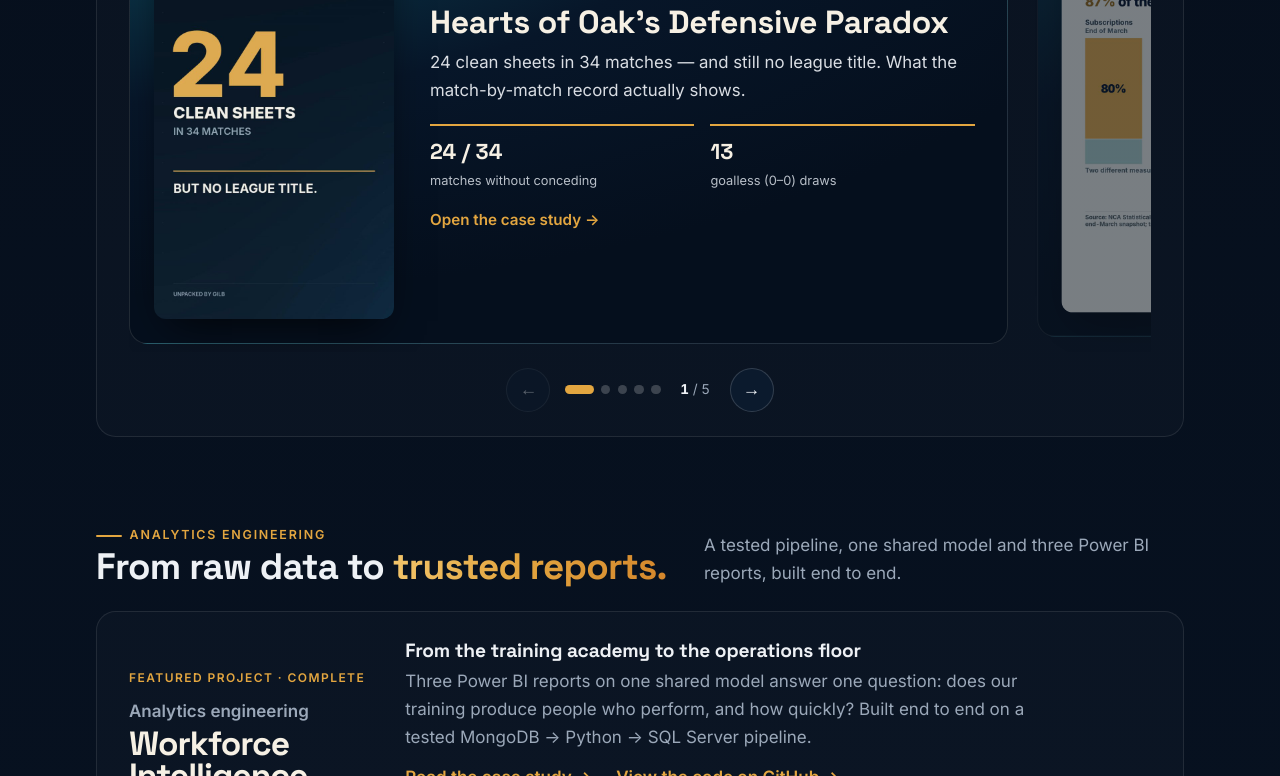
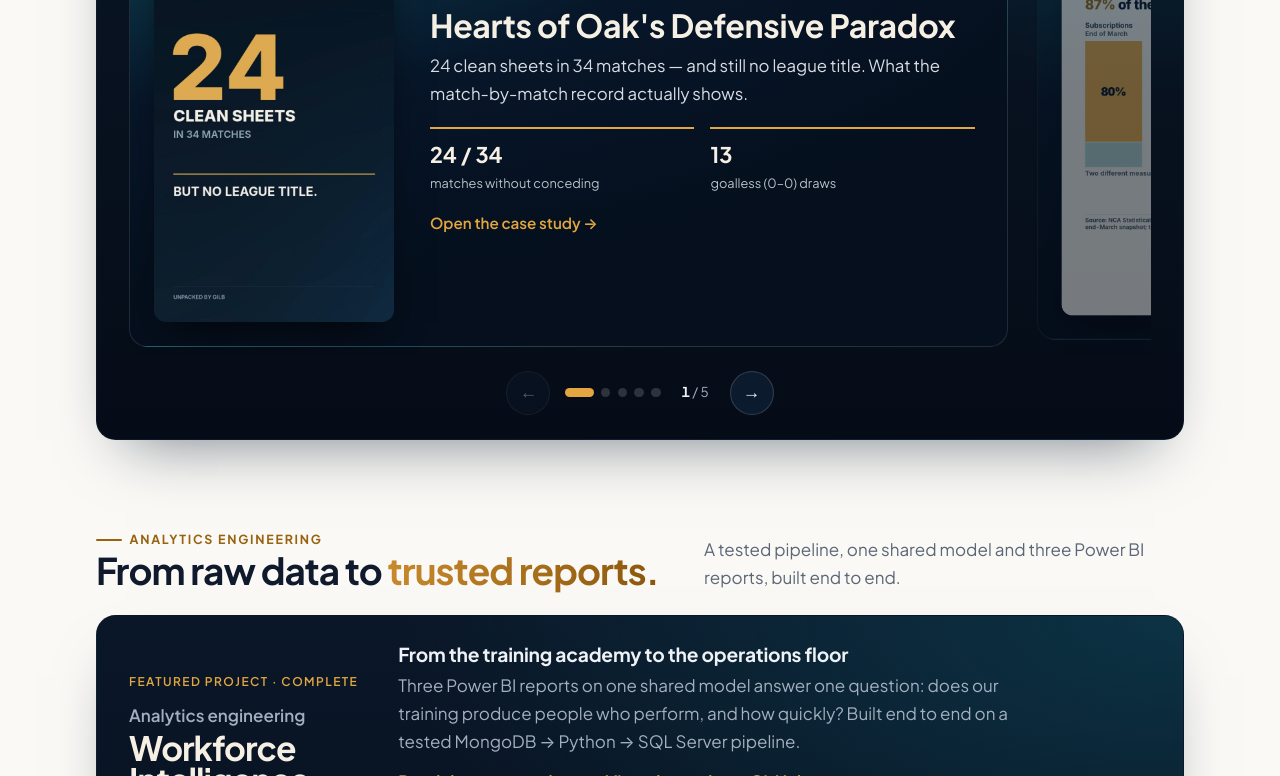
Before and after one commit to Gilbert-B/portfolio-website, an Astro site: page / in a window 1280 px wide. Shown: the part 2024-2800 px from the top of the page. Built offline with nearby package versions, Linux system fonts and the light colour scheme; Astro itself is replaced by a stand-in of ours.

Commit message:
Switch to a light theme with dark showcase panels and Plus Jakarta Sans
- Light, warm off-white pages with navy text; deep gold for text accents,
  bright gold kept for buttons
- New .dark class restores the navy/gold palette inside the Unpacked and
  Workforce showcases, the hero dashboard, the Unpacked panels and the footer
- Plus Jakarta Sans replaces Inter and Space Grotesk
- Theme-aware shadows, hover tints and carousel dots

```diff
--- a/src/components/Footer.astro
+++ b/src/components/Footer.astro
@@ -7,7 +7,7 @@ const links = MENU;
 const showCta = !Astro.url.pathname.startsWith('/contact');
 ---
 
-<footer>
+<footer class="dark">
   <div class="container">
     {showCta && <div class="cta">
       <p class="big">Have numbers you don't fully trust? <span class="hl">Let's look at them together.</span></p>
@@ -25,7 +25,7 @@ const showCta = !Astro.url.pathname.startsWith('/contact');
 </footer>
 
 <style>
-  footer { border-top: 1px solid var(--border); color: var(--muted); font-size: 0.925rem; background: rgba(0, 0, 0, 0.2); }
+  footer { margin-top: 2rem; color: var(--muted); font-size: 0.925rem; background: radial-gradient(50rem 20rem at 90% 0%, rgba(14, 74, 92, 0.5), transparent 70%), #071221; }
   .cta { display: flex; flex-wrap: wrap; align-items: center; justify-content: space-between; gap: 1.25rem 2rem; padding: 3rem 0 2.5rem; border-bottom: 1px solid var(--border); }
   .big { margin: 0; font-family: var(--display); font-size: clamp(1.35rem, 3vw, 1.9rem); font-weight: 600; line-height: 1.2; color: var(--text); max-width: 36rem; letter-spacing: -0.015em; }
   .cta + .row { border-top: 0; }
--- a/src/components/HeroDash.astro
+++ b/src/components/HeroDash.astro
@@ -5,7 +5,7 @@
 const dots = Array.from({ length: 34 }, (_, i) => i < 24);
 ---
 
-<div class="dash" data-reveal style="--d:150ms">
+<div class="dash dark" data-reveal style="--d:150ms">
   <div class="top">
     <span class="lights" aria-hidden="true"><i></i><i></i><i></i></span>
     <span>From my case studies</span>
--- a/src/components/projects/SuiteShowcase.astro
+++ b/src/components/projects/SuiteShowcase.astro
@@ -44,7 +44,7 @@ const slides: Slide[] = [
 ];
 ---
 
-<section class="showcase">
+<section class="showcase dark block">
   <div class="intro">
     <div class="name">
       <p class="kicker">Featured project · Complete</p>
@@ -70,7 +70,6 @@ const slides: Slide[] = [
 <style>
   .showcase {
     padding: 1.25rem; border-radius: calc(var(--radius) * 1.4);
-    background: rgba(255, 255, 255, 0.02); border: 1px solid var(--border);
   }
   @media (min-width: 48rem) { .showcase { padding: 1.75rem 2rem 1.5rem; } }
   .intro { display: grid; gap: 0.75rem 2.5rem; margin-bottom: 1.25rem; }
--- a/src/components/unpacked/Carousel.astro
+++ b/src/components/unpacked/Carousel.astro
@@ -177,7 +177,7 @@ const items: Slide[] = Astro.props.slides ?? (episodes ?? []).map((e) => ({
   .nav:hover:not(:disabled) { border-color: var(--accent); color: var(--accent); }
   .nav:disabled { opacity: 0.35; cursor: default; }
   .dots { display: flex; gap: 0.45rem; }
-  .dot { width: 0.6rem; height: 0.6rem; padding: 0; border-radius: 999px; border: 0; cursor: pointer; background: rgba(255, 255, 255, 0.2); transition: width 0.3s var(--ease), background 0.3s; }
+  .dot { width: 0.6rem; height: 0.6rem; padding: 0; border-radius: 999px; border: 0; cursor: pointer; background: var(--border-strong); transition: width 0.3s var(--ease), background 0.3s; }
   .dot[aria-current] { width: 1.8rem; background: var(--accent); }
   .count { font-size: 0.85rem; color: var(--muted); font-variant-numeric: tabular-nums; min-width: 2.5rem; text-align: center; }
   .count b { color: var(--text); }
--- a/src/components/unpacked/Showcase.astro
+++ b/src/components/unpacked/Showcase.astro
@@ -7,7 +7,7 @@ import { getEpisodes, UNPACKED } from '../../data/unpacked';
 const episodes = await getEpisodes();
 ---
 
-<section class="showcase">
+<section class="showcase dark block">
   <div class="intro">
     <div class="name">
       <p class="kicker">Featured project · Ongoing</p>
@@ -29,7 +29,6 @@ const episodes = await getEpisodes();
 <style>
   .showcase {
     padding: 1.25rem; border-radius: calc(var(--radius) * 1.4);
-    background: rgba(255, 255, 255, 0.02); border: 1px solid var(--border);
   }
   @media (min-width: 48rem) { .showcase { padding: 1.75rem 2rem 1.5rem; } }
   .intro { display: grid; gap: 0.75rem 2.5rem; margin-bottom: 1.25rem; }
--- a/src/layouts/Base.astro
+++ b/src/layouts/Base.astro
@@ -18,13 +18,13 @@ const fullTitle = title ? `${title} · ${SITE.name}` : `${SITE.name} — ${SITE.
   <head>
     <meta charset="utf-8" />
     <meta name="viewport" content="width=device-width, initial-scale=1" />
-    <meta name="theme-color" content="#050c17" />
+    <meta name="theme-color" content="#faf9f6" />
     <link rel="icon" type="image/svg+xml" href="/favicon.svg" />
     <link rel="preconnect" href="https://fonts.googleapis.com" />
     <link rel="preconnect" href="https://fonts.gstatic.com" crossorigin />
     <link
       rel="stylesheet"
-      href="https://fonts.googleapis.com/css2?family=Inter:wght@400;500;600;700&family=Space+Grotesk:wght@500;600;700&display=swap"
+      href="https://fonts.googleapis.com/css2?family=Plus+Jakarta+Sans:wght@400;500;600;700;800&display=swap"
     />
     <title>{fullTitle}</title>
     <meta name="description" content={description} />
--- a/src/pages/index.astro
+++ b/src/pages/index.astro
@@ -131,7 +131,7 @@ const method = [
     list-style: none; margin: 3rem 0 0; padding: 0;
     display: grid; grid-template-columns: repeat(2, 1fr);
     border: 1px solid var(--border); border-radius: var(--radius); overflow: hidden;
-    background: rgba(255, 255, 255, 0.02);
+    background: var(--surface); box-shadow: var(--shadow);
   }
   @media (min-width: 48rem) { .proof { grid-template-columns: repeat(4, 1fr); } }
   .proof li { padding: 1.2rem 1.25rem; border-right: 1px solid var(--border); border-bottom: 1px solid var(--border); display: grid; gap: 0.15rem; }
@@ -180,7 +180,7 @@ const method = [
   @media (min-width: 48rem) { .method { grid-template-columns: repeat(4, 1fr); gap: 1.25rem; } }
   .method li { position: relative; padding-top: 1.4rem; border-top: 2px solid var(--border-strong); }
   .method li::before { content: ''; position: absolute; top: -2px; left: 0; width: 3rem; height: 2px; background: var(--accent); }
-  .step { font-family: var(--display); font-size: 2.6rem; font-weight: 700; line-height: 1; color: transparent; -webkit-text-stroke: 1px rgba(227, 166, 64, 0.7); display: block; margin-bottom: 0.75rem; }
+  .step { font-family: var(--display); font-size: 2.6rem; font-weight: 700; line-height: 1; color: transparent; -webkit-text-stroke: 1.25px var(--accent); display: block; margin-bottom: 0.75rem; }
   .method h3 { font-size: 1.25rem; }
   .method p { margin: 0; color: var(--muted); font-size: 0.975rem; }
 
--- a/src/styles/global.css
+++ b/src/styles/global.css
@@ -1,31 +1,67 @@
 /* Design tokens — change colours and spacing here, not in components.
-   "Bold dark": one deep-navy theme for the whole site, gold for emphasis,
-   teal for data lines. Taken from the Unpacked by GilB brand. */
+   "Light with dark showcases": warm off-white pages and navy ink for text;
+   gold is the brand accent. Any element with class="dark" switches back to
+   the deep-navy Unpacked by GilB palette (project showcases, hero dashboard,
+   footer), so components work unchanged on either background. */
 :root {
-  --bg: #050c17;
-  --bg-2: #081425;
-  --surface: #0b1a2d;
-  --surface-2: #10233b;
-  --text: #eef1f5;
-  --muted: #9ba8b9;
-  --border: rgba(255, 255, 255, 0.09);
-  --border-strong: rgba(255, 255, 255, 0.16);
-  --accent: #e3a640;          /* gold — links, buttons, highlights */
-  --accent-soft: rgba(227, 166, 64, 0.12);
-  --data: #3fc1b0;            /* teal — charts and data accents */
-  --data-soft: rgba(63, 193, 176, 0.14);
+  --bg: #faf9f6;
+  --bg-2: #f3f1ec;
+  --surface: #ffffff;
+  --surface-2: #ffffff;
+  --text: #0f1b2d;
+  --muted: #5b6676;
+  --border: rgba(15, 27, 45, 0.1);
+  --border-strong: rgba(15, 27, 45, 0.18);
+  --accent: #98620f;          /* deep gold — links, labels, highlights (readable on white) */
+  --accent-fill: #e3a640;     /* bright gold — button backgrounds */
+  --accent-soft: rgba(227, 166, 64, 0.16);
+  --hl-from: #c98a2c; --hl-to: #8a560c;   /* gold text highlight in headings */
+  --data: #1f8f83;            /* teal — charts and data accents */
+  --data-soft: rgba(31, 143, 131, 0.12);
+  --tint: rgba(15, 27, 45, 0.04);         /* subtle hover / track fill */
+  --shadow: 0 1px 2px rgba(15, 27, 45, 0.05), 0 12px 32px -18px rgba(15, 27, 45, 0.25);
+  --shadow-lift: 0 2px 4px rgba(15, 27, 45, 0.05), 0 22px 44px -20px rgba(15, 27, 45, 0.35);
   --radius: 14px;
   --max: 72rem;
-  --font: 'Inter', system-ui, -apple-system, 'Segoe UI', Roboto, Arial, sans-serif;
-  --display: 'Space Grotesk', 'Inter', system-ui, sans-serif;
+  --font: 'Plus Jakarta Sans', system-ui, -apple-system, 'Segoe UI', Roboto, Arial, sans-serif;
+  --display: var(--font);
   --ease: cubic-bezier(0.22, 1, 0.36, 1);
   /* Unpacked by GilB brand */
   --gilb-navy: #071629;
   --gilb-teal: #0e4a5c;
   --gilb-cream: #f6f0e4;
   --gilb-gold: #e3a640;
+  --gilb-gold-text: #98620f;
+  color-scheme: light;
+}
+
+/* Dark zones: the original deep-navy palette */
+.dark, .gilb-panel {
+  --bg: #050c17;
+  --bg-2: #081425;
+  --surface: #0b1a2d;
+  --surface-2: #10233b;
+  --text: #eef1f5;
+  --muted: #a3afbf;
+  --border: rgba(255, 255, 255, 0.09);
+  --border-strong: rgba(255, 255, 255, 0.16);
+  --accent: #e3a640;
+  --accent-soft: rgba(227, 166, 64, 0.12);
+  --hl-from: #f3c56b; --hl-to: #d4862b;
+  --data: #3fc1b0;
+  --data-soft: rgba(63, 193, 176, 0.14);
+  --tint: rgba(255, 255, 255, 0.06);
+  --shadow: 0 18px 40px -20px rgba(0, 0, 0, 0.8);
+  --shadow-lift: 0 18px 40px -20px rgba(0, 0, 0, 0.8), 0 0 0 1px rgba(227, 166, 64, 0.15);
   --gilb-gold-text: #e3a640;
+  color: var(--text);
   color-scheme: dark;
+}
+/* A dark showcase block: navy panel on the light page */
+.dark.block {
+  background: radial-gradient(120% 90% at 100% 0%, rgba(14, 74, 92, 0.55), transparent 60%), linear-gradient(180deg, #0a1728, #050c17);
+  border: 1px solid rgba(15, 27, 45, 0.6);
+  box-shadow: 0 30px 60px -30px rgba(7, 22, 41, 0.55);
 }
 
 *, *::before, *::after { box-sizing: border-box; }
@@ -38,9 +74,8 @@ body {
   min-height: 100vh;
   background-color: var(--bg);
   background-image:
-    radial-gradient(60rem 40rem at 85% -10%, rgba(14, 74, 92, 0.55), transparent 60%),
-    radial-gradient(45rem 30rem at -10% 20%, rgba(227, 166, 64, 0.07), transparent 60%),
-    linear-gradient(var(--bg), var(--bg-2));
+    radial-gradient(60rem 36rem at 90% -10%, rgba(14, 74, 92, 0.08), transparent 60%),
+    radial-gradient(45rem 30rem at -10% 10%, rgba(227, 166, 64, 0.08), transparent 60%);
   background-repeat: no-repeat;
   color: var(--text);
   font-family: var(--font);
@@ -49,23 +84,24 @@ body {
   -webkit-font-smoothing: antialiased;
 }
 
-/* Faint data-grid texture behind everything */
+/* Faint data-grid texture at the top of the page */
 body::before {
-  content: ''; position: fixed; inset: 0; z-index: -1; pointer-events: none;
+  content: ''; position: absolute; inset: 0 0 auto; height: 44rem; z-index: -1; pointer-events: none;
   background-image:
-    linear-gradient(rgba(255, 255, 255, 0.025) 1px, transparent 1px),
-    linear-gradient(90deg, rgba(255, 255, 255, 0.025) 1px, transparent 1px);
+    linear-gradient(rgba(15, 27, 45, 0.045) 1px, transparent 1px),
+    linear-gradient(90deg, rgba(15, 27, 45, 0.045) 1px, transparent 1px);
   background-size: 48px 48px;
-  mask-image: radial-gradient(ellipse at 50% 0%, #000 0%, transparent 75%);
+  mask-image: radial-gradient(ellipse at 50% 0%, #000 0%, transparent 70%);
 }
 
-::selection { background: var(--accent); color: var(--bg); }
+::selection { background: var(--accent-fill); color: #1a1205; }
 
 a { color: var(--accent); text-underline-offset: 0.2em; text-decoration-thickness: 1px; }
 a:hover { text-decoration-thickness: 2px; }
 :focus-visible { outline: 2px solid var(--accent); outline-offset: 3px; border-radius: 4px; }
 
-h1, h2, h3 { font-family: var(--display); line-height: 1.12; letter-spacing: -0.02em; font-weight: 700; }
+h1, h2, h3 { font-family: var(--display); line-height: 1.12; letter-spacing: -0.025em; font-weight: 700; }
+h3 { font-weight: 700; }
 h1 { font-size: clamp(2.3rem, 6vw, 4rem); margin: 0 0 1.1rem; }
 h2 { font-size: clamp(1.6rem, 3.4vw, 2.3rem); margin: 4rem 0 1.25rem; }
 h3 { font-size: 1.2rem; margin: 0 0 0.5rem; letter-spacing: -0.01em; }
@@ -80,13 +116,13 @@ main { padding: 3rem 0 5rem; }
 .eyebrow {
   display: inline-flex; align-items: center; gap: 0.5rem;
   text-transform: uppercase; letter-spacing: 0.14em;
-  font-size: 0.78rem; font-weight: 600; color: var(--accent); margin: 0 0 1rem;
+  font-size: 0.78rem; font-weight: 700; color: var(--accent); margin: 0 0 1rem;
 }
 .eyebrow::before { content: ''; width: 1.6rem; height: 2px; background: currentColor; border-radius: 2px; }
 
 /* Gold highlight for a word or phrase inside a heading */
 .hl {
-  background: linear-gradient(100deg, #f3c56b, var(--accent) 45%, #d4862b);
+  background: linear-gradient(100deg, var(--hl-from), var(--hl-to));
   -webkit-background-clip: text; background-clip: text; color: transparent;
 }
 
@@ -108,8 +144,9 @@ main { padding: 3rem 0 5rem; }
 .panel {
   background: linear-gradient(180deg, var(--surface-2), var(--surface));
   border: 1px solid var(--border); border-radius: var(--radius); padding: 1.5rem;
+  box-shadow: var(--shadow);
 }
-.panel h2 { font-size: 0.78rem; text-transform: uppercase; letter-spacing: 0.14em; color: var(--accent); margin: 0 0 1rem; font-family: var(--font); font-weight: 600; }
+.panel h2 { font-size: 0.78rem; text-transform: uppercase; letter-spacing: 0.14em; color: var(--accent); margin: 0 0 1rem; font-family: var(--font); font-weight: 700; }
 .facts { list-style: none; margin: 0; padding: 0; display: grid; gap: 0.9rem; }
 .facts li { display: grid; gap: 0.1rem; padding-bottom: 0.9rem; border-bottom: 1px solid var(--border); }
 .facts li:last-child { border-bottom: 0; padding-bottom: 0; }
@@ -119,27 +156,27 @@ main { padding: 3rem 0 5rem; }
 .btn {
   display: inline-flex; align-items: center; gap: 0.5rem;
   padding: 0.8rem 1.35rem; border-radius: 999px;
-  background: var(--accent); color: #1a1205; font-weight: 600; text-decoration: none;
-  box-shadow: 0 0 0 0 rgba(227, 166, 64, 0.4), 0 8px 24px -8px rgba(227, 166, 64, 0.55);
+  background: var(--accent-fill); color: #1a1205; font-weight: 700; text-decoration: none;
+  box-shadow: 0 8px 22px -10px rgba(201, 138, 44, 0.75);
   transition: transform 0.25s var(--ease), box-shadow 0.25s var(--ease), background 0.25s;
 }
-.btn:hover { transform: translateY(-2px); background: #f0b552; box-shadow: 0 0 0 4px rgba(227, 166, 64, 0.15), 0 14px 30px -10px rgba(227, 166, 64, 0.7); }
+.btn:hover { transform: translateY(-2px); background: #f0b552; box-shadow: 0 0 0 4px rgba(227, 166, 64, 0.18), 0 14px 30px -12px rgba(201, 138, 44, 0.8); }
 .btn.secondary { background: transparent; color: var(--text); border: 1px solid var(--border-strong); box-shadow: none; }
-.btn.secondary:hover { border-color: var(--accent); color: var(--accent); }
+.btn.secondary:hover { border-color: var(--accent); color: var(--accent); background: var(--accent-soft); }
 .actions { display: flex; flex-wrap: wrap; gap: 0.75rem; margin-top: 2rem; }
 
 .grid { display: grid; gap: 1rem; grid-template-columns: repeat(auto-fill, minmax(17rem, 1fr)); }
 .card {
   position: relative;
   background: linear-gradient(180deg, var(--surface-2), var(--surface));
-  border: 1px solid var(--border);
+  border: 1px solid var(--border); box-shadow: var(--shadow);
   border-radius: var(--radius); padding: 1.4rem 1.5rem;
   transition: transform 0.35s var(--ease), border-color 0.35s, box-shadow 0.35s var(--ease);
 }
 .card p { margin: 0.25rem 0 0; color: var(--muted); }
 .card.lift:hover, a.card:hover {
   transform: translateY(-4px); border-color: rgba(227, 166, 64, 0.45);
-  box-shadow: 0 18px 40px -20px rgba(0, 0, 0, 0.8), 0 0 0 1px rgba(227, 166, 64, 0.15);
+  box-shadow: var(--shadow-lift);
 }
 
 .tags { display: flex; flex-wrap: wrap; gap: 0.45rem; padding: 0; margin: 0; list-style: none; }
@@ -170,7 +207,7 @@ main { padding: 3rem 0 5rem; }
 .prose .shot img {
   display: block; width: 100%; height: auto;
   border: 1px solid var(--border-strong); border-radius: var(--radius);
-  box-shadow: 0 18px 40px rgba(0, 0, 0, 0.35);
+  box-shadow: var(--shadow-lift);
   background: var(--surface);
 }
 .prose .shot figcaption { margin-top: 0.7rem; color: var(--muted); font-size: 0.95rem; }
```
Also changed, not shown: src/components/Header.astro (+7 -7 lines).
